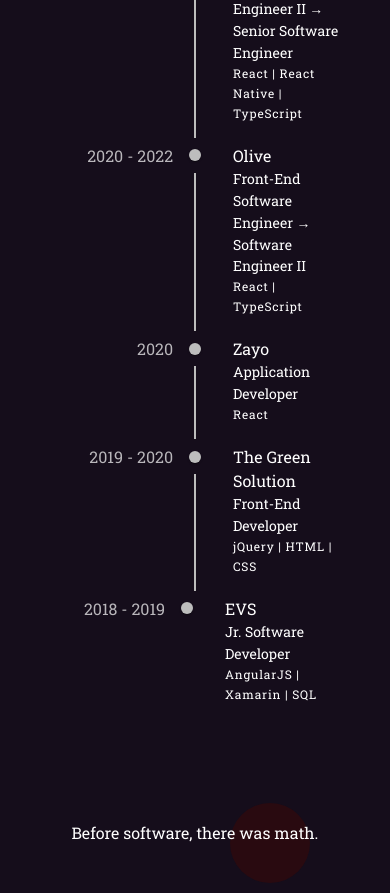
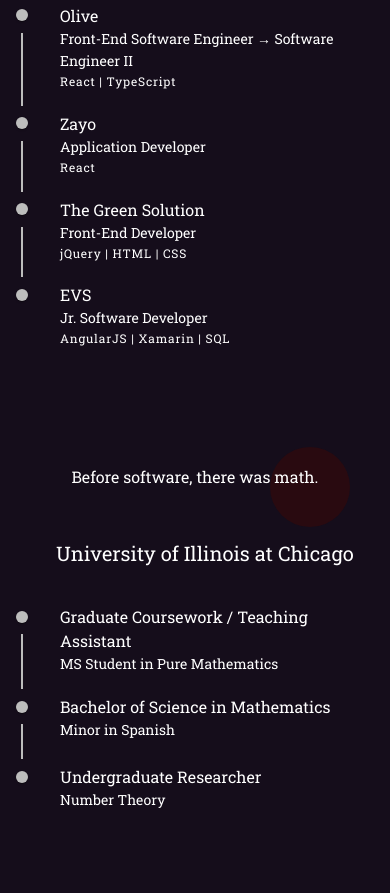
Before and after one commit to amandahussey/amandahussey.com, a React (Vite) app: page / in a window 390 px wide. Shown: the part 1104-1997 px from the top of the page. Built offline with nearby package versions, Linux system fonts and the light colour scheme; a web font is replaced by a local one.

Commit message:
better mobile experience

```diff
--- a/src/components/Resume/Resume.tsx
+++ b/src/components/Resume/Resume.tsx
@@ -5,6 +5,7 @@
   Box,
   Stack,
   Typography,
+  useMediaQuery,
 } from "@mui/material";
 import {
   Timeline,
@@ -12,6 +13,7 @@
   TimelineContent,
   TimelineDot,
   TimelineItem,
+  timelineItemClasses,
   TimelineOppositeContent,
   TimelineSeparator,
 } from "@mui/lab";
@@ -42,6 +44,17 @@
 };
 
 const Resume = () => {
+  const isMobile = useMediaQuery("(max-width:600px)");
+
+  const timelineSx = isMobile
+    ? {
+        [`& .${timelineItemClasses.root}:before`]: {
+          flex: 0,
+          padding: 0,
+        },
+      }
+    : undefined;
+
   const accordionSx = {
     backgroundColor: "transparent",
     "&:before": {
@@ -55,7 +68,7 @@
 
   return (
     <Stack>
-      <Stack mb={10} alignSelf="center">
+      <Stack mb={6} alignSelf="center">
         <Box maxWidth={SECTION_SIZE} position="relative" p={2}>
           <Box
             style={{
@@ -76,12 +89,14 @@
         </Box>
       </Stack>
 
-      <Timeline>
+      <Timeline sx={timelineSx}>
         {/* Percipio */}
         <TimelineItem>
+          {!isMobile && (
             <TimelineOppositeContent color="text.secondary">
               2022 - 2024
             </TimelineOppositeContent>
+          )}
 
           <TimelineSeparator>
             <TimelineDot />
@@ -112,9 +127,11 @@
 
         {/* Olive */}
         <TimelineItem>
+          {!isMobile && (
             <TimelineOppositeContent color="text.secondary">
               2020 - 2022
             </TimelineOppositeContent>
+          )}
 
           <TimelineSeparator>
             <TimelineDot />
@@ -148,9 +165,11 @@
 
         {/* Zayo */}
         <TimelineItem>
+          {!isMobile && (
             <TimelineOppositeContent color="text.secondary">
               2020
             </TimelineOppositeContent>
+          )}
 
           <TimelineSeparator>
             <TimelineDot />
@@ -179,9 +198,11 @@
 
         {/* The Green Solution */}
         <TimelineItem>
+          {!isMobile && (
             <TimelineOppositeContent color="text.secondary">
               2019 - 2020
             </TimelineOppositeContent>
+          )}
 
           <TimelineSeparator>
             <TimelineDot />
@@ -209,9 +230,12 @@
 
         {/* EVS */}
         <TimelineItem>
+          {!isMobile && (
             <TimelineOppositeContent color="text.secondary">
               2018 - 2019
             </TimelineOppositeContent>
+          )}
+
           <TimelineSeparator>
             <TimelineDot />
             <TimelineConnector sx={{ opacity: 0 }} />
@@ -250,7 +274,7 @@
                   position: "absolute",
                   zIndex: 0,
                   top: -18,
-                  right: 8,
+                  right: -32,
                 }}
               />
               <Typography zIndex={1} position="relative" textAlign="center">
@@ -260,16 +284,23 @@
           </Stack>
 
           <Stack spacing={3}>
-            <Typography textAlign="center" variant="h6">
+            <Typography
+              textAlign={isMobile ? "left" : "center"}
+              variant="h6"
+              pl={isMobile ? 7 : undefined}
+              pr={2}
+            >
               University of Illinois at Chicago
             </Typography>
 
-            <Timeline>
+            <Timeline sx={timelineSx}>
               {/* Graduate Coursework */}
               <TimelineItem>
+                {!isMobile && (
                   <TimelineOppositeContent color="text.secondary">
                     2014 - 2015
                   </TimelineOppositeContent>
+                )}
 
                 <TimelineSeparator>
                   <TimelineDot />
@@ -295,9 +326,11 @@
 
               {/* BS in Math */}
               <TimelineItem>
+                {!isMobile && (
                   <TimelineOppositeContent color="text.secondary">
                     Graduated in 2014
                   </TimelineOppositeContent>
+                )}
 
                 <TimelineSeparator>
                   <TimelineDot />
@@ -323,9 +356,11 @@
 
               {/* Undergrad Research */}
               <TimelineItem>
+                {!isMobile && (
                   <TimelineOppositeContent color="text.secondary">
                     2012 - 2013
                   </TimelineOppositeContent>
+                )}
 
                 <TimelineSeparator>
                   <TimelineDot />
```
Lines whose indentation alone changed are shown as unchanged.
